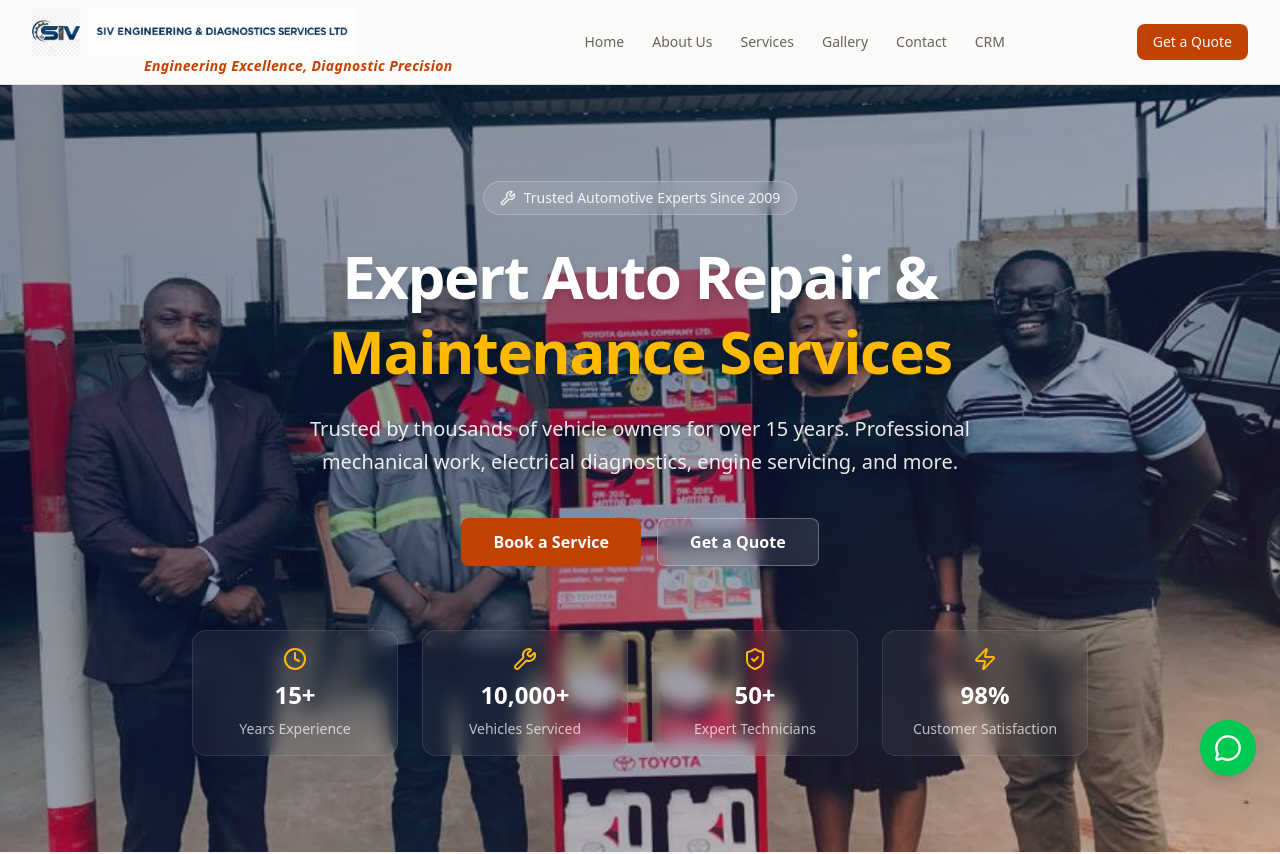
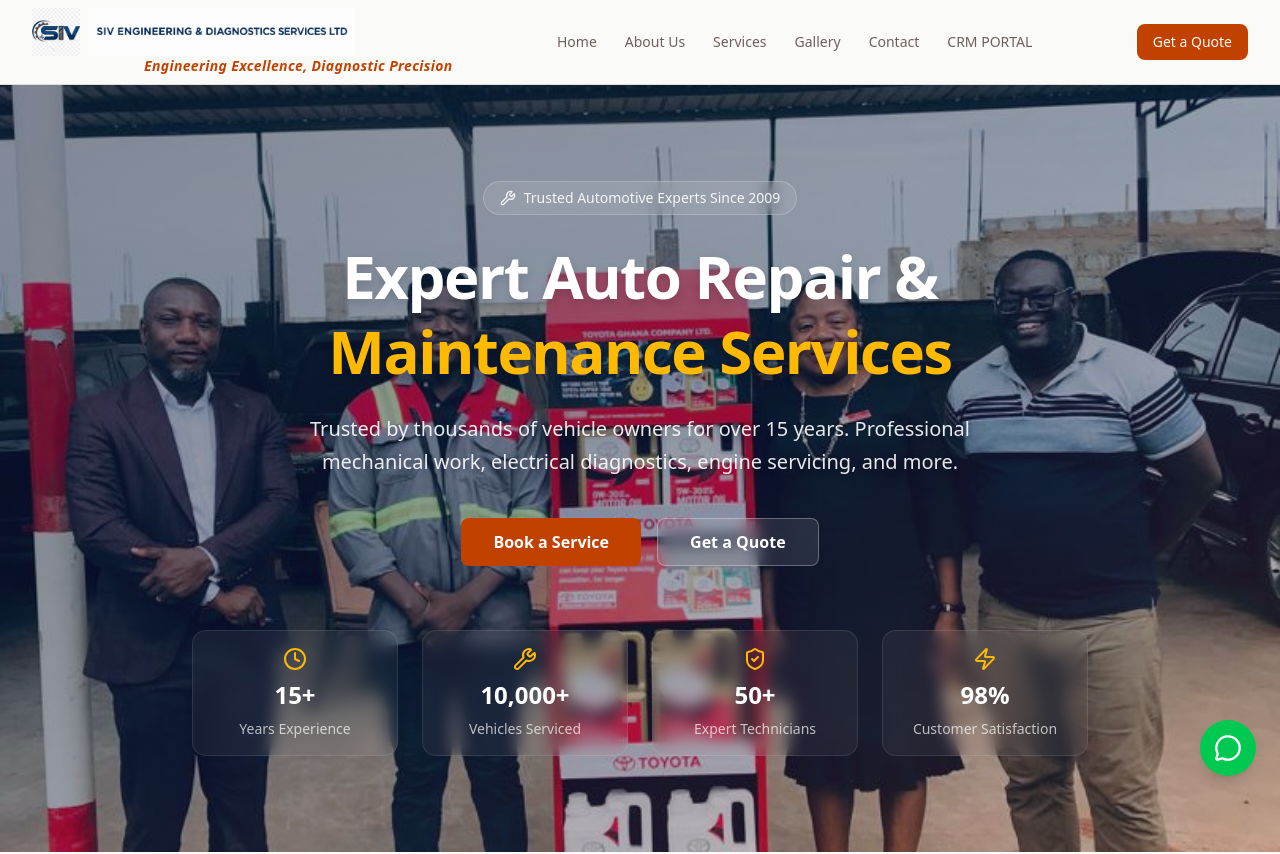
Before and after one commit to lilromeo2290/SIV_Website, a Next.js app: page / in a window 1280 px wide. Shown: the top 854 px of the page. Built offline with nearby package versions, Linux system fonts and the light colour scheme.

Commit message:
083f75c9-8676-48c0-9171-d7af5db4a5f4

```diff
--- a/src/components/website/Header.tsx
+++ b/src/components/website/Header.tsx
@@ -18,7 +18,7 @@ const navLinks = [
   { label: 'Services', href: '#services' },
   { label: 'Gallery', href: '#gallery' },
   { label: 'Contact', href: '#contact' },
-  { label: 'CRM', href: '/crm' },
+  { label: 'CRM PORTAL', href: '/crm' },
 ]
 
 export function Header() {
```
